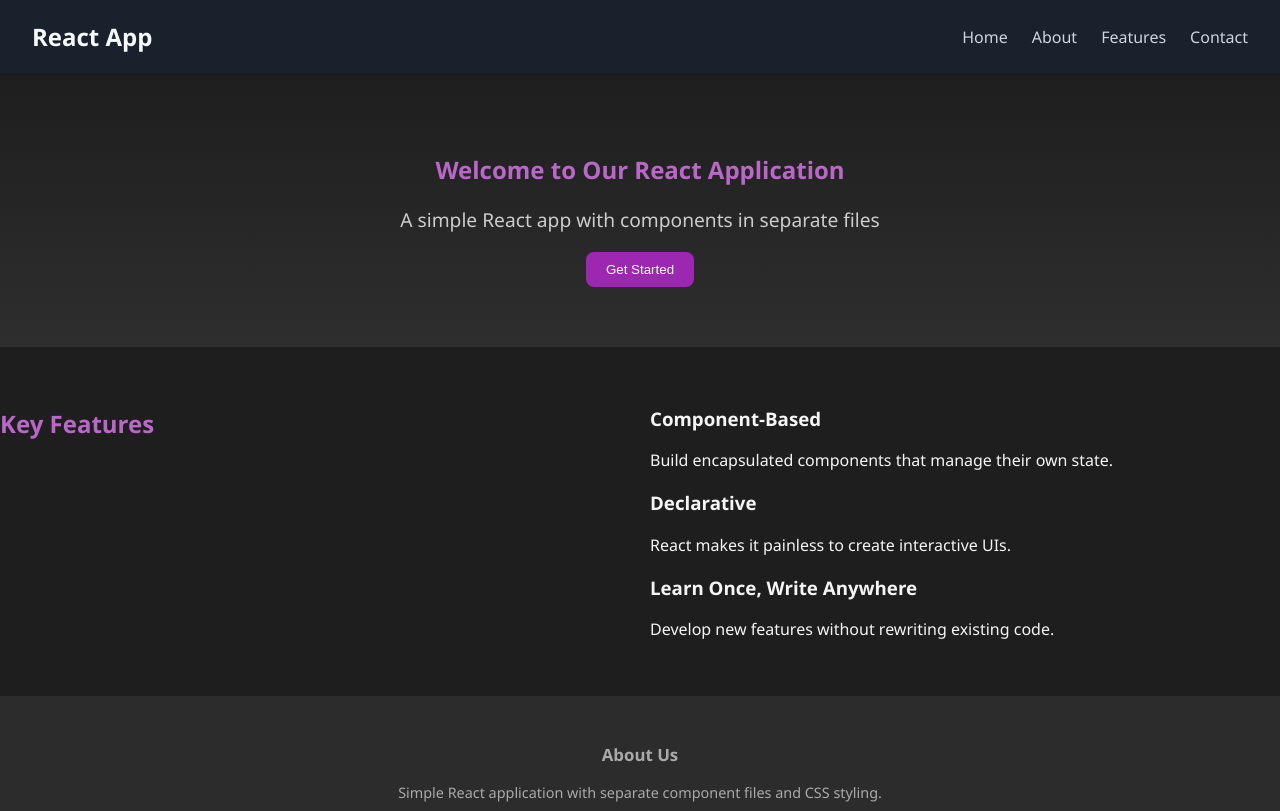
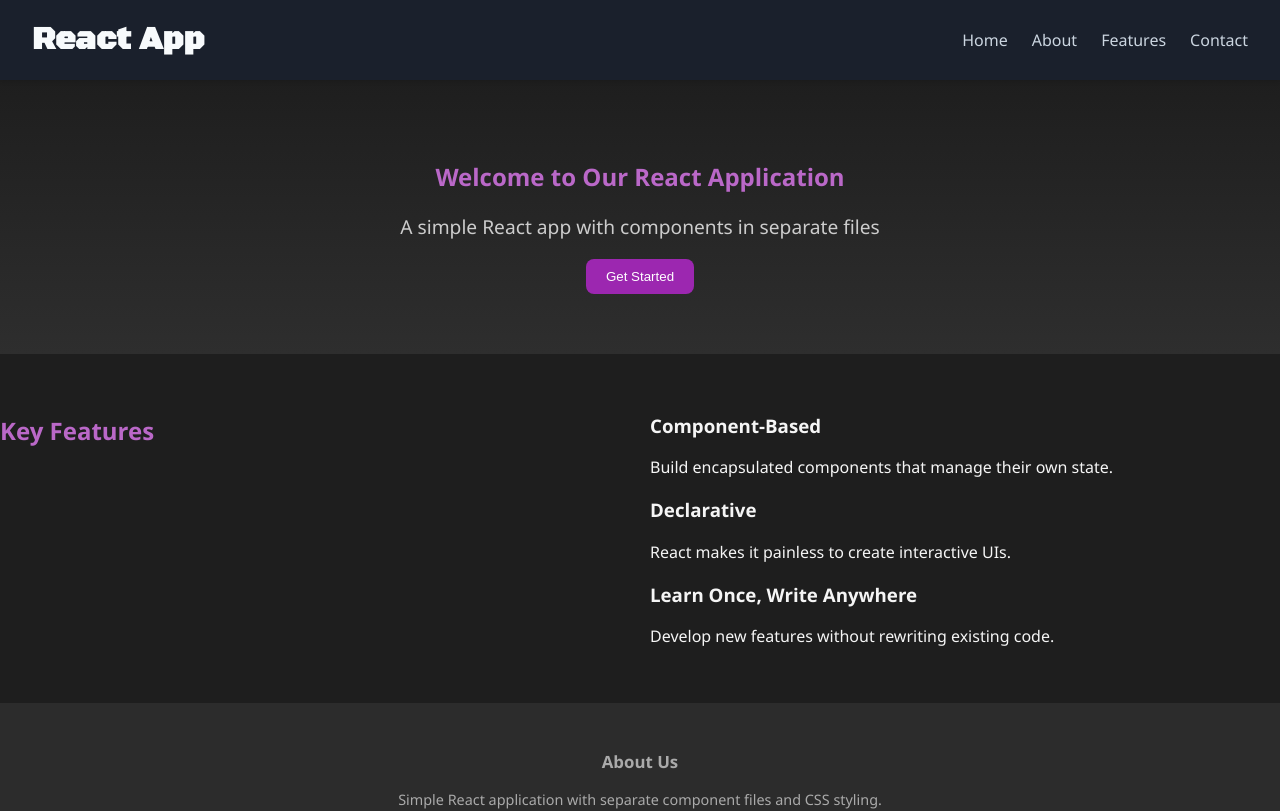
Before and after one commit to Leillac88/Template-React, a React (Vite) app: page / in a window 1280 px wide. Shown: the top 811 px of the page. Built offline with nearby package versions, Linux system fonts and the light colour scheme.

Commit message:
add font

```diff
--- a/src/components/Header/Header.css
+++ b/src/components/Header/Header.css
@@ -1,3 +1,5 @@
+@import url('https://fonts.googleapis.com/css2?family=Black+Ops+One&display=swap');
+
 .header {
   background-color: #1a202c; /* Cor de fundo mais escura */
   color: #f7fafc; /* Texto quase branco para bom contraste */
@@ -12,7 +14,10 @@
 }
 
 .logo h1 {
-  font-size: 1.5rem; /* Tamanho da fonte do logo */
+    font-family: "Black Ops One", system-ui;
+  font-weight: 400;
+  font-style: normal;
+  font-size: 2rem; /* Tamanho da fonte do logo */
   font-weight: bold; /* Texto em negrito */
   margin: 0; /* Remove a margem padrão do h1 */
 }
```
